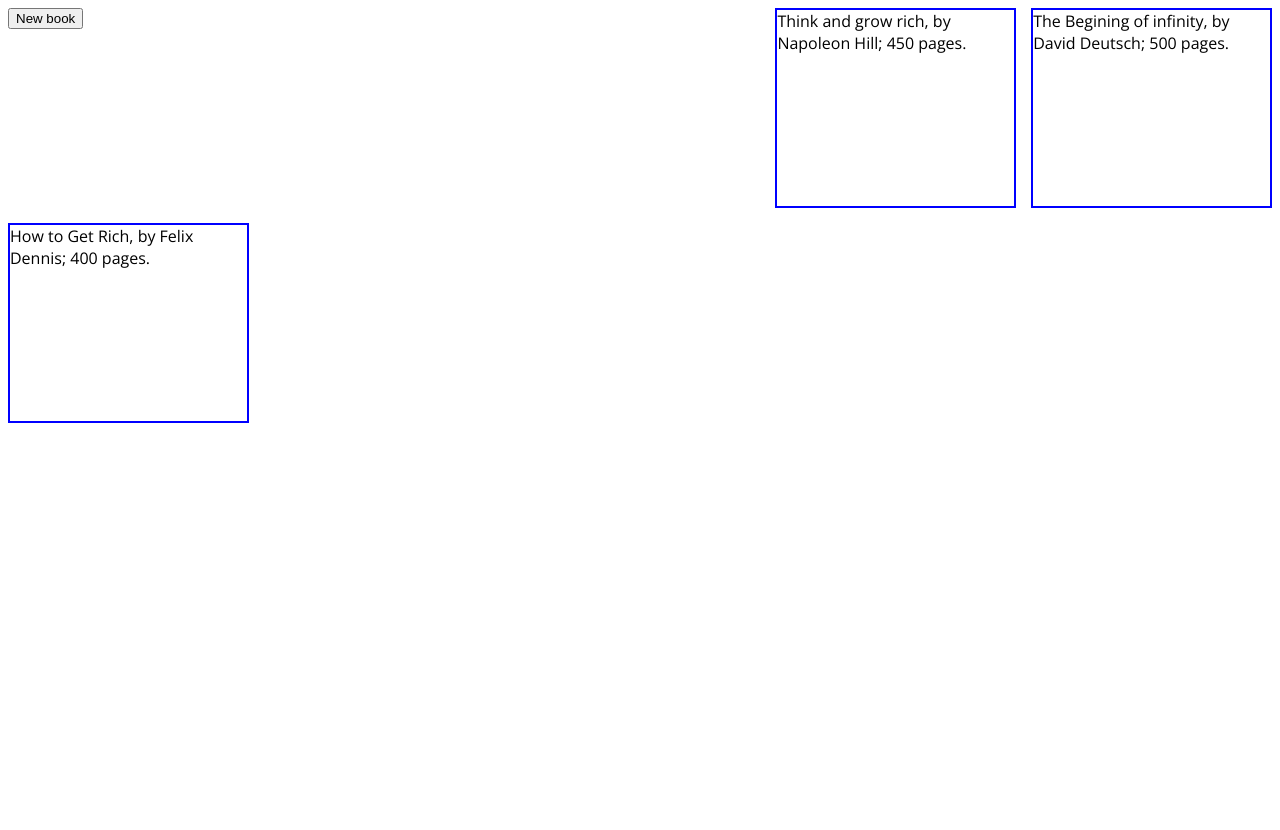
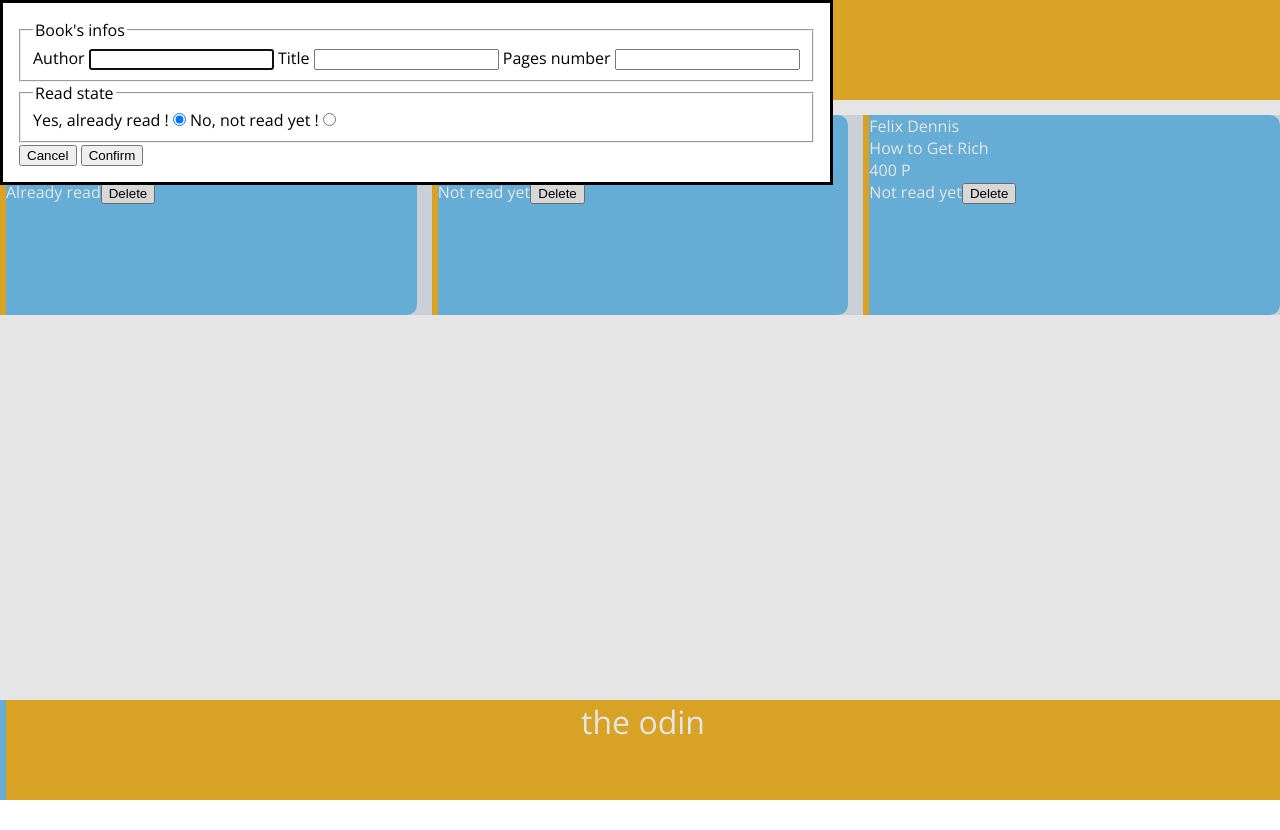
Before and after one commit to chacka1315/library-project-TOP, a plain HTML site: page index.html in a window 1280 px wide. Both pictures are taken after a click on the button "New book". Before the commit the page ends 800 px from the top, so only its background shows below. Drawn offline with nearby package versions, Linux system fonts and the light colour scheme.

Commit message:
I wrote the logic to add a new book on the page. I add to each book a button to delete that book.
I add some style on the page for overview. The true style is comming soon

```diff
--- a/index.html
+++ b/index.html
@@ -4,26 +4,63 @@
     <meta charset="UTF-8">
     <meta name="viewport" content="width=device-width, initial-scale=1.0">
     <title>My Library</title>
+
     <link rel="preconnect" href="https://fonts.googleapis.com">
     <link rel="preconnect" href="https://fonts.gstatic.com" crossorigin>
     <link href="https://fonts.googleapis.com/css2?family=Open+Sans:ital,wght@0,300..800;1,300..800&display=swap" rel="stylesheet">
+
+    <link rel="preconnect" href="https://fonts.googleapis.com">
+    <link rel="preconnect" href="https://fonts.gstatic.com" crossorigin>
+    <link href="https://fonts.googleapis.com/css2?family=Bungee&display=swap" rel="stylesheet">
+
     <link rel="stylesheet" href="style.css">
     <script src="script.js" defer></script>
 </head>
 <body>
     <div class="container">
         <header>
-            <button>New book</button>
+            <button id="showFormDialog">New book</button>
+            <dialog id="formDialog">
+                <form>
+
+                    <fieldset>
+                        <legend>Book's infos</legend>
+                        <label for="author">Author</label>
+                        <input type="text" id="author" name="book_author" required>
+                        <label for="title">Title</label>
+                        <input type="text" id="title" name="book_title" required>
+                        <label for="page">Pages number</label>
+                        <input type="text" inputmode="numeric" id="page" name="book_pages" required>
+                    </fieldset>
+
+                    <fieldset>
+                        <legend>Read state</legend>
+
+                        <label for="yes">Yes, already read !</label>
+                        <input type="radio" id="yes" name="read_state" value="yes" checked >
+
+                        <label for="no">No, not read yet !</label>
+                        <input type="radio" id="no"  name="read_state" value="No">
+                    </fieldset>
+
+                    <button type="button" value="cancel">Cancel</button>
+                    <button type="submit" id="confirmBtn">Confirm</button>
+
+
+                </form>
+            </dialog>
+            <output></output>
+
         </header>
 
         <main>
-            <div class="container">
+            <div class="content">
 
             </div>
         </main>
 
         <footer>
-
+            the odin
         </footer>
     </div>
 </body>
--- a/script.js
+++ b/script.js
@@ -1,29 +1,96 @@
 const MyLibrary = [];
 
-function BookObjConstructor(title, author, page) {
+function BookObjConstructor(author, title, page, readState) {
     if (!new.target) {
         throw Error("Make sure you have call me with New key")
     }
+    this.author = author;
     this.title = title;
-    this.author = author;
     this.page = page;
+    this.readState = readState==="yes"? "Already read" : "Not read yet";
     this.id = crypto.randomUUID();
 }
 
-function addBookToMyLibrary(title, author, page) {
-    const newBook = new BookObjConstructor(title, author, page);
+function addBookToMyLibrary(author, title, page, readState ) {
+    const newBook = new BookObjConstructor(author, title, page, readState );
     MyLibrary.push(newBook);
 }
 
-addBookToMyLibrary("Think and grow rich", "Napoleon Hill", 450);
-addBookToMyLibrary("The Begining of infinity", "David Deutsch", 500);
-addBookToMyLibrary("How to Get Rich", "Felix Dennis", 400);
+//some initial books
+addBookToMyLibrary("Napoleon Hill", "Think and grow rich", 450, "yes");
+addBookToMyLibrary("David Deutsch", "The Begining of infinity", 500, "no");
+addBookToMyLibrary("Felix Dennis", "How to Get Rich", 400, "No");
+
 
 // books displayer
-const container = document.querySelector(".container");
-for (book of MyLibrary) {
-    const cardDiv = document.createElement("div");
-    cardDiv.textContent = `${book.title}, by ${book.author}; ${book.page} pages.`;
-    cardDiv.classList.toggle("card");
-    container.appendChild(cardDiv);
+const container = document.querySelector(".content");
+function displayBook(Array) {
+    for (const book of Array) {
+        const cardDiv = document.createElement("div");
+        const paraAuthor = document.createElement("p");
+        const paraTitle = document.createElement("p");
+        const ParaPage = document.createElement("p");
+        const spanReadState = document.createElement("span");
+
+        //delete book button
+        const deletBtn = document.createElement("button");
+        deletBtn.setAttribute("data-id", book.id);
+        deletBtn.setAttribute("id", "deleteBtn");
+        deletBtn.type = "button";
+        deletBtn.textContent = "Delete";
+
+        //change reade state button
+        paraAuthor.textContent = book.author;
+        paraTitle.textContent = book.title;
+        ParaPage.textContent = `${book.page} P`;
+        spanReadState.textContent = book.readState;
+        cardDiv.appendChild(paraAuthor);
+        cardDiv.appendChild(paraTitle);
+        cardDiv.appendChild(ParaPage);
+        cardDiv.appendChild(spanReadState);
+        cardDiv.appendChild(deletBtn);
+        cardDiv.classList.toggle("card");
+        container.appendChild(cardDiv);
+    }
 }
+displayBook(MyLibrary);
+
+//Modal for adding new book
+const showFormDialog = document.querySelector("#showFormDialog");
+const formDialog = document.querySelector("#formDialog");
+const confirmBtn = document.querySelector("#confirmBtn");
+const outputBox = document.querySelector("output");
+const inputs = formDialog.querySelectorAll("input");
+const cancelBtn = formDialog.querySelector("button[type='button']");
+const content = document.querySelector(".content");
+showFormDialog.addEventListener( "click", () => {
+    formDialog.showModal();
+})
+
+cancelBtn.addEventListener("click", () => {
+    inputs.forEach(input => input.value ="");
+    formDialog.close();
+} )
+
+content.addEventListener("click", (e) => {
+    if (e.target.matches("button[id=deleteBtn]")){
+        const bookId = e.target.dataset.id;
+        const bookIndex = MyLibrary.findIndex(book => book.id === bookId);
+        if (bookIndex !== -1) {
+            MyLibrary.splice(bookIndex, 1);
+            container.textContent = "";
+            displayBook(MyLibrary);
+        }
+    }
+})
+
+
+confirmBtn.addEventListener("click", (e) => {
+    e.preventDefault();
+    const inputValueTab = Array.from(inputs, input => input.value);
+    addBookToMyLibrary(...inputValueTab);
+    const NewBook = MyLibrary.slice(MyLibrary.length-1, MyLibrary.length);
+    displayBook(NewBook);
+    inputs.forEach(input => input.value ="");
+    formDialog.close();
+} )
--- a/style.css
+++ b/style.css
@@ -1,12 +1,55 @@
+/* reset */
+*, *::before, *::after {
+  box-sizing: border-box;
+}
+
+* {
+  margin: 0;
+}
+
+/* general style */
+body{
+    font-family: "Open Sans", system-ui, -apple-system, Roboto, 'Segoe UI', sans-serif;
+    color: #ffffff;
+}
 
 .container{
     display: grid;
-    grid-template-columns: repeat(auto-fit, minmax(200px, 1fr));
-    grid-auto-rows: 200px;
+    grid-template-rows: 100px calc(100vh - 200px) 100px;
     gap: 15px;
 }
 
+.content{
+    display: grid;
+    grid-template-columns: repeat(auto-fit, minmax(150px, 1fr));
+    gap: 15px;
+    background-color: #e2e8f0;
+}
+
+/* the book card style */
 .card {
-    font-family: "Open Sans", system-ui, -apple-system, Roboto, 'Segoe UI', sans-serif;
-    border: 2px solid blue;
+    background-color: #70c1ec;
+    border-left: 6px solid #f0b429;
+    height: 200px;
+    border-radius: 0 10px 10px 0;
 }
+
+
+header{
+    background-color: #f0b429;
+    border-left: #70c1ec;
+    position: sticky;
+    top: 0;
+}
+
+footer{
+    background-color: #f0b429;
+    border-left: 6px solid  #70c1ec;
+    position: sticky;
+    bottom: 0;
+    font-size: 2rem;
+    text-align: center;
+}
+
+main{
+}
```
